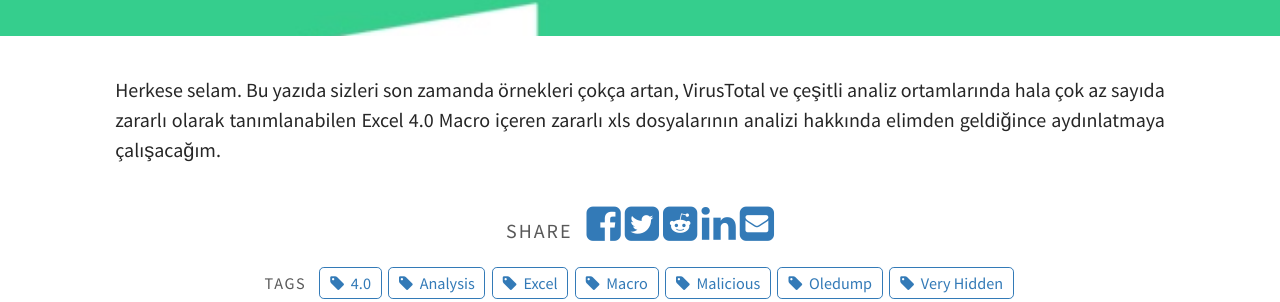
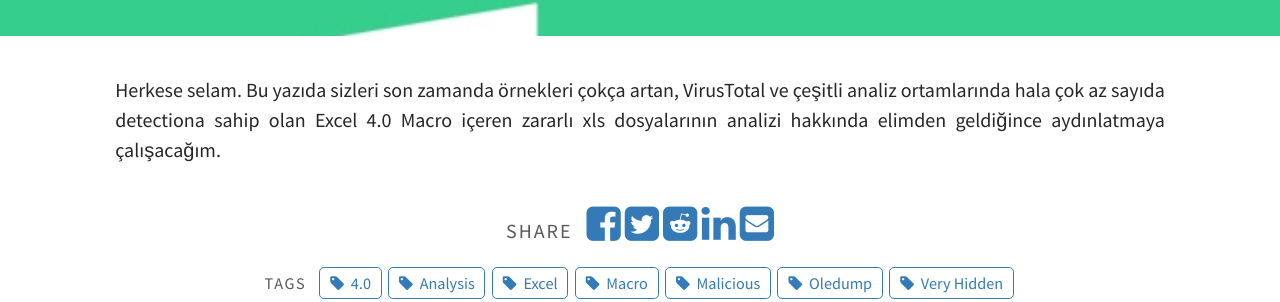
Before and after one commit to batuhankutluca/batuhankutluca.github.io, a Jekyll site: the page built from _posts/2020-04-10-excel-4.0-zararlı-macro-analizi.md, in a window 1280 px wide. Shown: the part 282-584 px from the top of the page. Built offline with Jekyll 4.4.1, drawn with Linux system fonts in a browser that asks for light colours.

Commit message:
Update 2020-04-10-excel-4.0-zararlı-macro-analizi.md

```diff
--- a/_posts/2020-04-10-excel-4.0-zararlı-macro-analizi.md
+++ b/_posts/2020-04-10-excel-4.0-zararlı-macro-analizi.md
@@ -7,4 +7,4 @@ author: batuhankutluca
 tags: [Malicious, Macro, Analysis, Excel, 4.0, Very Hidden, Oledump]
 ---
 
-<p align="justify">Herkese selam. Bu yazıda sizleri son zamanda örnekleri çokça artan, VirusTotal ve çeşitli analiz ortamlarında hala çok az sayıda zararlı olarak tanımlanabilen Excel 4.0 Macro içeren zararlı xls dosyalarının analizi hakkında elimden geldiğince aydınlatmaya çalışacağım.</p>
+<p align="justify">Herkese selam. Bu yazıda sizleri son zamanda örnekleri çokça artan, VirusTotal ve çeşitli analiz ortamlarında hala çok az sayıda detectiona sahip olan Excel 4.0 Macro içeren zararlı xls dosyalarının analizi hakkında elimden geldiğince aydınlatmaya çalışacağım.</p>
```
